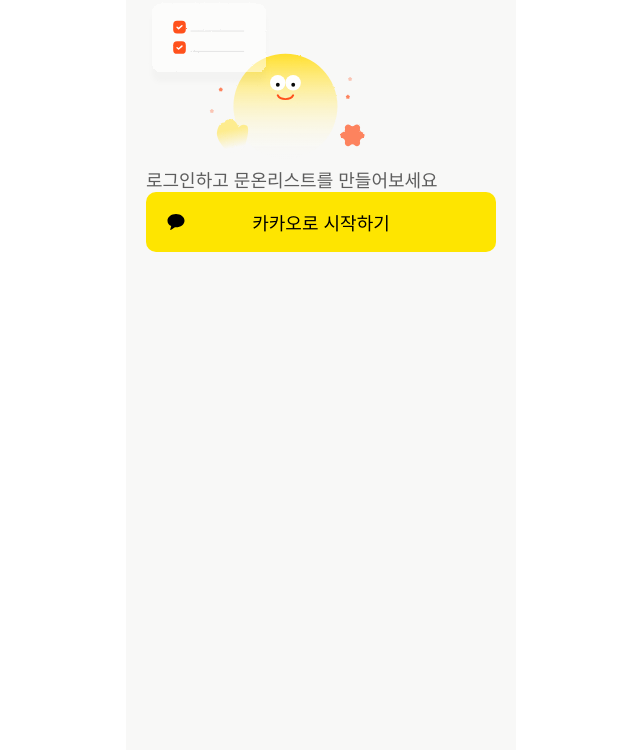
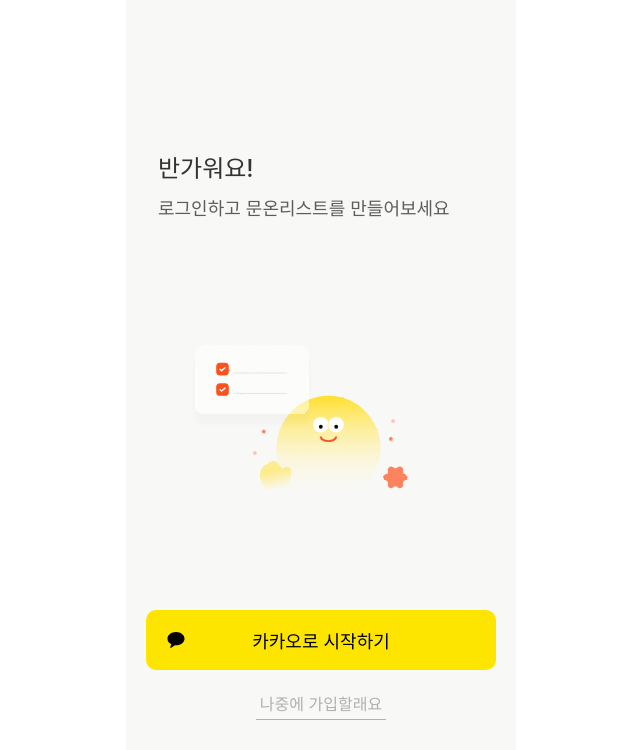
Before and after one commit to MoononList/moonon-bucket-list, a React (Vite) app in the folder frontend/: page /signup in a window 1280 px wide. Shown: the top 750 px of the page, without its empty margins (319-959 px from the left). Built offline with nearby package versions, Linux system fonts and the light colour scheme; a web font is replaced by a local one.

Commit message:
feat: signupPage 구현

```diff
--- a/frontend/src/components/kakaoButton/styles.ts
+++ b/frontend/src/components/kakaoButton/styles.ts
@@ -3,15 +3,16 @@
 
 export const KakaoButton = styled.button`
   all: unset;
-  position: relative;
+  position: fixed;
   width: 100%;
+  max-width: 350px;
   height: 60px;
   font-size: 18px;
   font-weight: 400;
   background-color: #fee500;
   border-radius: 10px;
   cursor: pointer;
-
+  bottom: 130px;
   display: flex;
   align-items: center;
   justify-content: center;
--- a/frontend/src/pages/SignupPage/index.tsx
+++ b/frontend/src/pages/SignupPage/index.tsx
@@ -1,14 +1,19 @@
 import * as S from "./styles";
-import MoononLogin from "@/assets/moononlogin.svg?react";
 import KakaoButton from "components/kakaoButton";
+import { useNavigate } from "react-router-dom";
 
 const SignupPage = () => {
+  const navigate = useNavigate();
   return (
     <>
       <S.Wrapper>
-        <MoononLogin width={235} />
-        <S.text>로그인하고 문온리스트를 만들어보세요</S.text>
+        <div>
+          <S.Title>반가워요!</S.Title>
+          <S.Text>로그인하고 문온리스트를 만들어보세요</S.Text>
+          <S.MoononLogin />
+        </div>
         <KakaoButton />
+        <S.Next onClick={() => navigate("/")}>나중에 가입할래요</S.Next>
       </S.Wrapper>
     </>
   );
--- a/frontend/src/pages/SignupPage/styles.ts
+++ b/frontend/src/pages/SignupPage/styles.ts
@@ -1,12 +1,40 @@
 import styled from "@emotion/styled";
+import MoononLoginSvg from "@/assets/moononlogin.svg?react";
 
 export const Wrapper = styled.div`
   width: 100vw;
+  min-height: 100vh;
+`;
+export const MoononLogin = styled(MoononLoginSvg)`
+  width: 235px;
+  display: block;
+  margin: 0 auto 147px auto;
+  padding-right: 30px;
 `;
 
-export const text = styled.h1`
-  position: relative;
+export const Text = styled.h2`
+  margin: 14px 0 123px 12px;
   font-size: 18px;
   font-weight: 400;
   color: #5d5d5d;
 `;
+export const Title = styled.h1`
+  margin: 155px 0 0 12px;
+  font-size: 24px;
+  font-weight: 500;
+  color: #333333;
+`;
+export const Next = styled.button`
+  all: unset;
+  position: fixed;
+  bottom: 80px;
+  left: 50%;
+  transform: translateX(-50%);
+  padding: 4px;
+  border-bottom: 1px solid #b0b0b0;
+  text-align: center;
+  font-size: 16px;
+  font-weight: 400;
+  color: #b0b0b0;
+  cursor: pointer;
+`;
```
